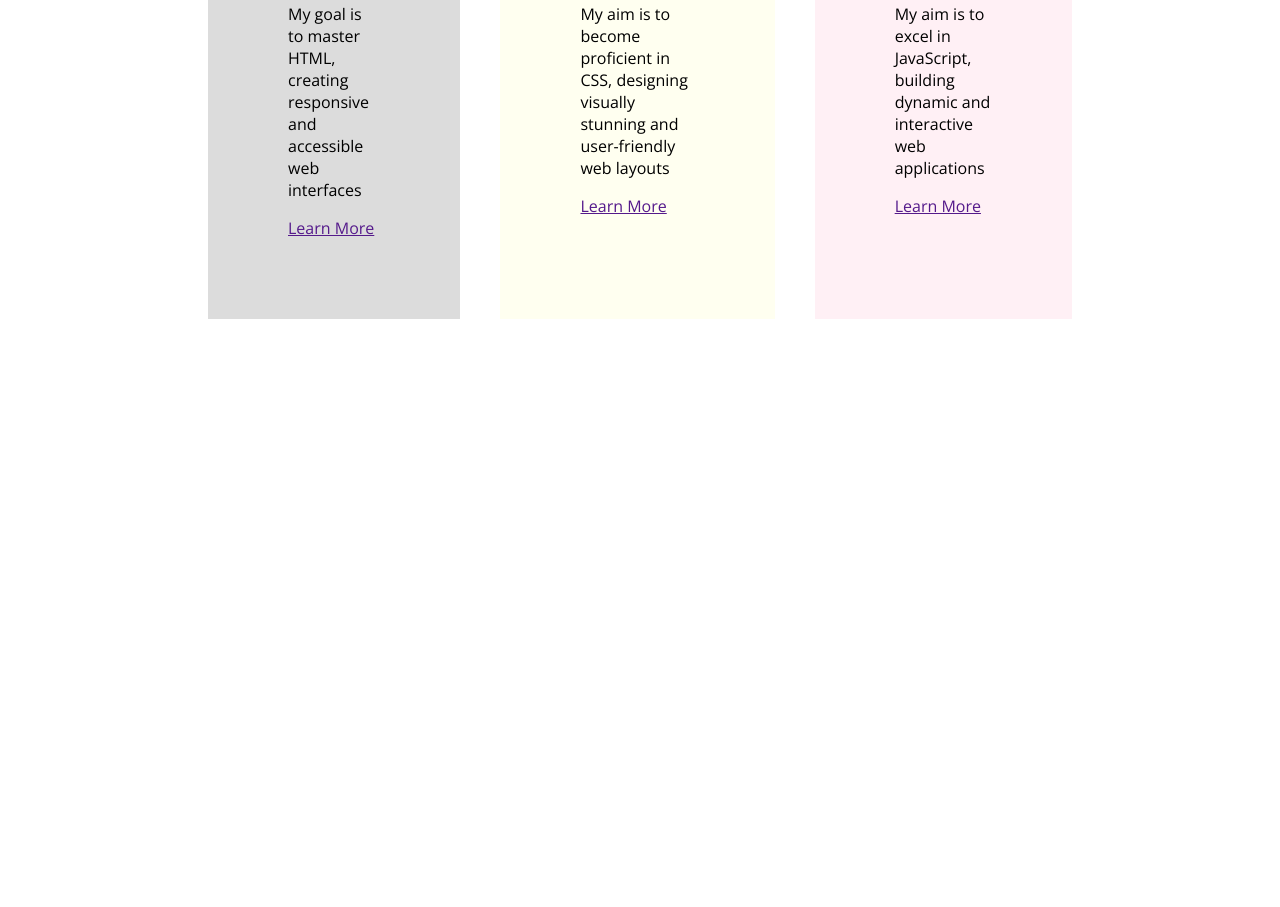
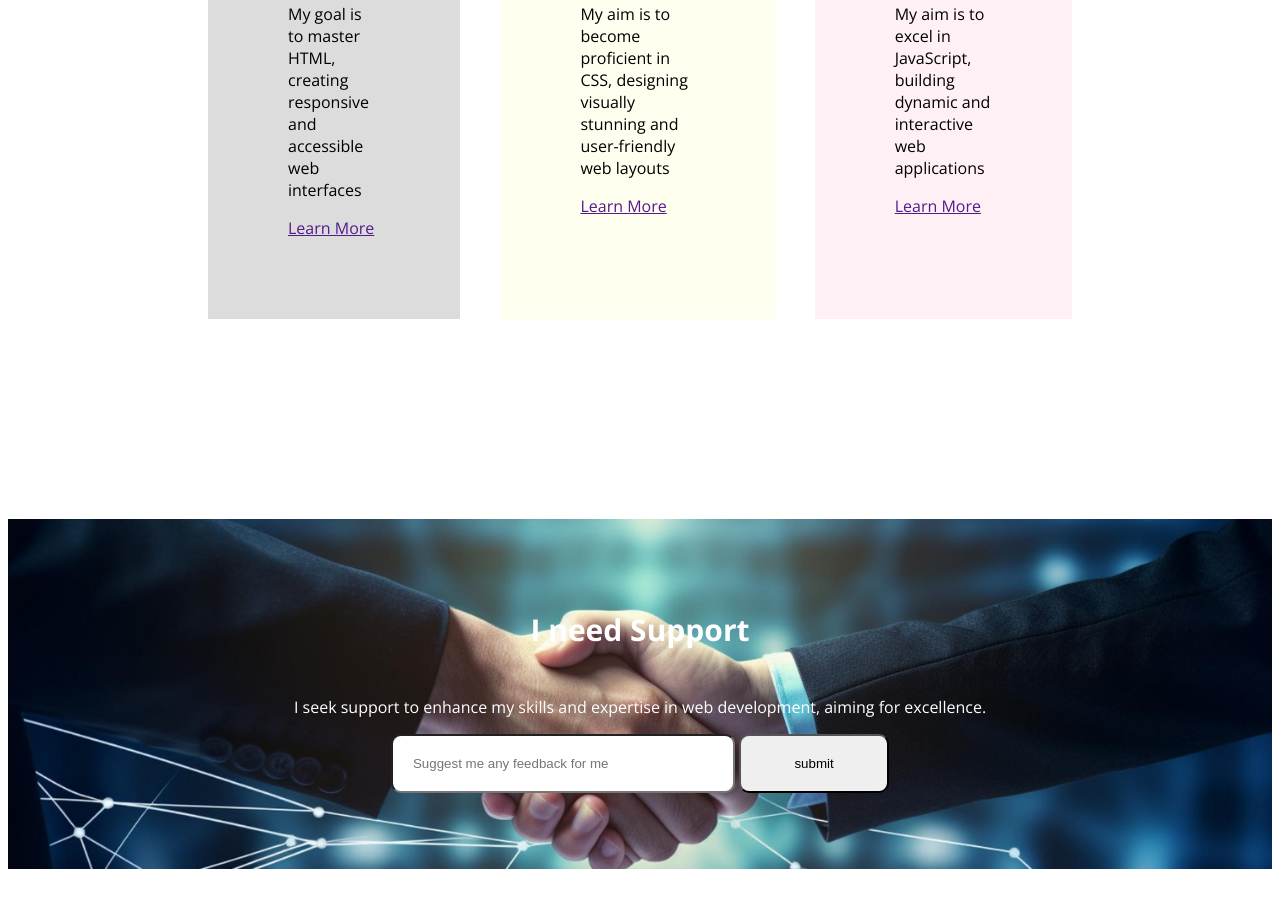
Before and after one commit to MdAbdulHannanShifat/Assignment-1, a plain HTML site: page index.html in a window 1280 px wide. Shown: the part 2268-3175 px from the top of the page. Before the commit the page ends 2787 px from the top, so only its background shows below. Drawn offline with nearby package versions, Linux system fonts and the light colour scheme.

Commit message:
added fourth commit

```diff
--- a/index.html
+++ b/index.html
@@ -76,9 +76,16 @@
             </div>
         </div>
       </section>
+      <section class="eight">
+        <div class="ten">
+            <h3>I need Support</h3>
+            <p>I seek support to enhance my skills and expertise in web development, aiming for excellence.</p></div>
+           <div class="kkk"> <input placeholder="Suggest me any feedback for me" type="text" name="" id="">
+            <button>submit</button>
+        </div>
+    </section>
+
     </main>
-
-
 
 </body>
 </html>
--- a/style/styles.css
+++ b/style/styles.css
@@ -72,3 +72,35 @@
   background-color: lavenderblush;
   margin: 20px;
 }
+.eight{
+  text-align: center;
+  background-image: url(../assets/handshake.jpg);
+  margin-bottom: 120px;
+  padding: 30px;
+  background-position: center;
+  background-size: cover;
+  height: 290px;
+}
+.ten {
+  text-align: center;
+  display: flex;
+  justify-content: center;
+  flex-direction: column;
+  margin-top: 30px;
+}
+.ten h3{
+  font-size: 30px;
+  color: white;
+}
+.ten p{
+  color: white;
+}
+
+.kkk input {padding: 20px;
+  width: 300px;
+  border-radius: 10px;
+}
+.kkk button {padding: 20px;
+  width: 150px;
+  border-radius: 10px;
+}
```
